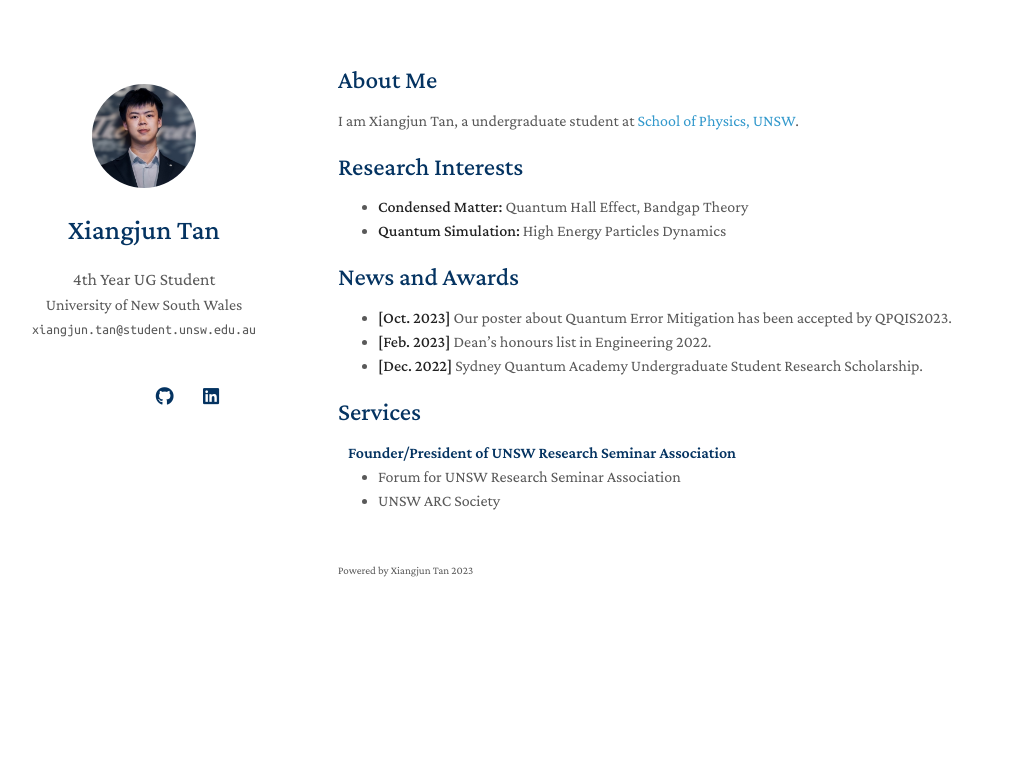
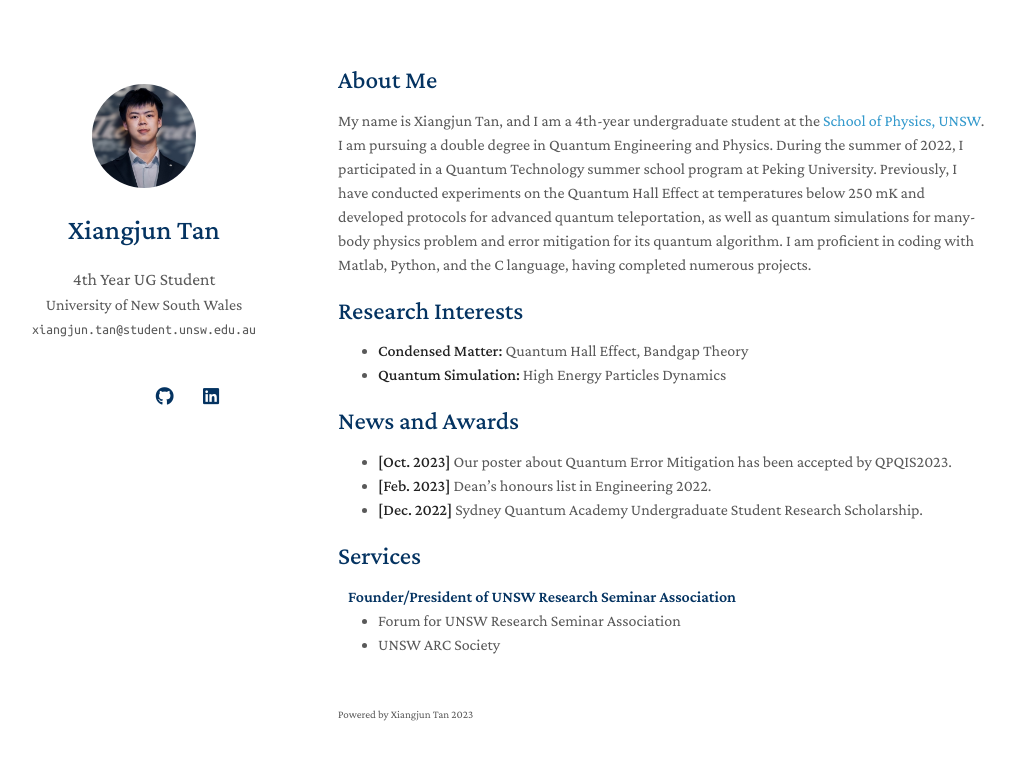
Before and after one commit to xiangjun-tan/xiangjun-tan.github.io, a Jekyll site: the page built from index.md, in a window 1280 px wide. Shown: the top 760 px of the page, without its empty margins (132-1146 px from the left). Built offline with Jekyll 4.4.1, drawn with Linux system fonts in a browser that asks for light colours; nearby versions of some CDN libraries; a style sheet for code colours, icons or effects is not loaded; our own code applies the rules of GitHub Pages for plain Markdown files.

Commit message:
Update index.md

```diff
--- a/index.md
+++ b/index.md
@@ -4,7 +4,7 @@
 
 ## About Me
 
-I am Xiangjun Tan, a undergraduate student at [School of Physics, UNSW]([https://github.com](https://www.unsw.edu.au/science/our-schools/physics)).
+My name is Xiangjun Tan, and I am a 4th-year undergraduate student at the [School of Physics, UNSW]([https://github.com](https://www.unsw.edu.au/science/our-schools/physics)). I am pursuing a double degree in Quantum Engineering and Physics. During the summer of 2022, I participated in a Quantum Technology summer school program at Peking University. Previously, I have conducted experiments on the Quantum Hall Effect at temperatures below 250 mK and developed protocols for advanced quantum teleportation, as well as quantum simulations for many-body physics problem and error mitigation for its quantum algorithm. I am proficient in coding with Matlab, Python, and the C language, having completed numerous projects.
 
 ## Research Interests
 
```
